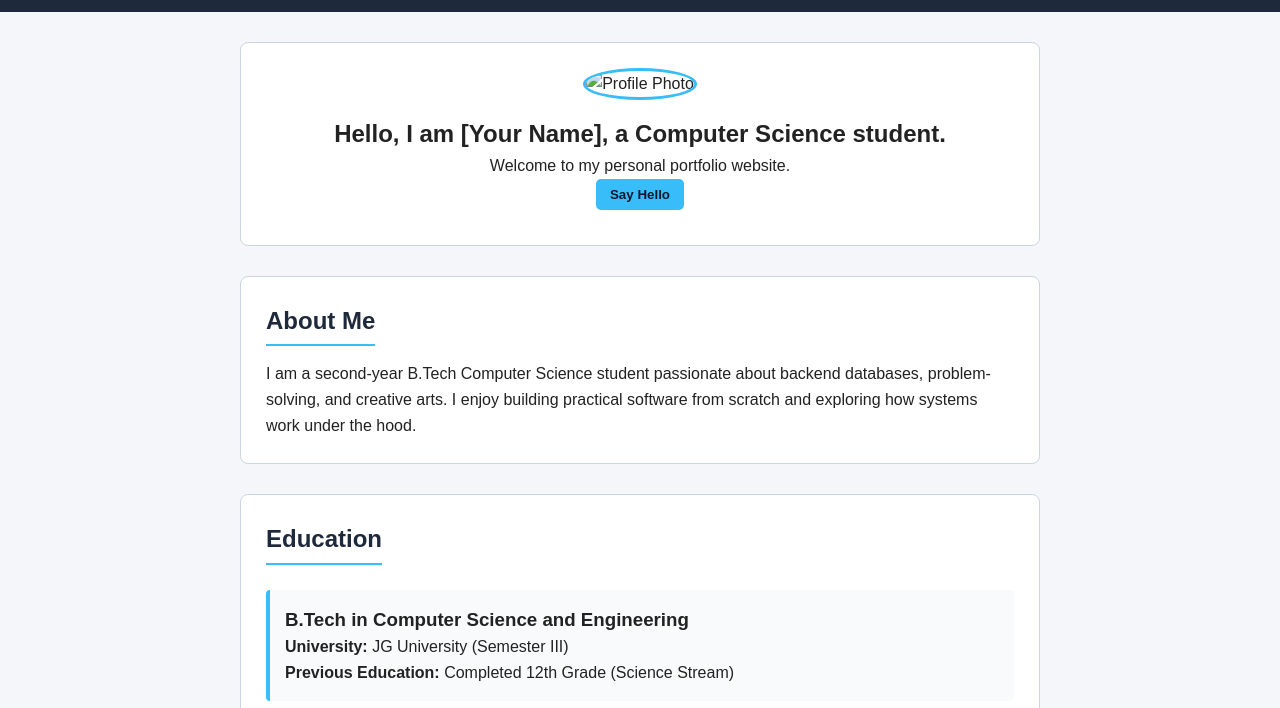
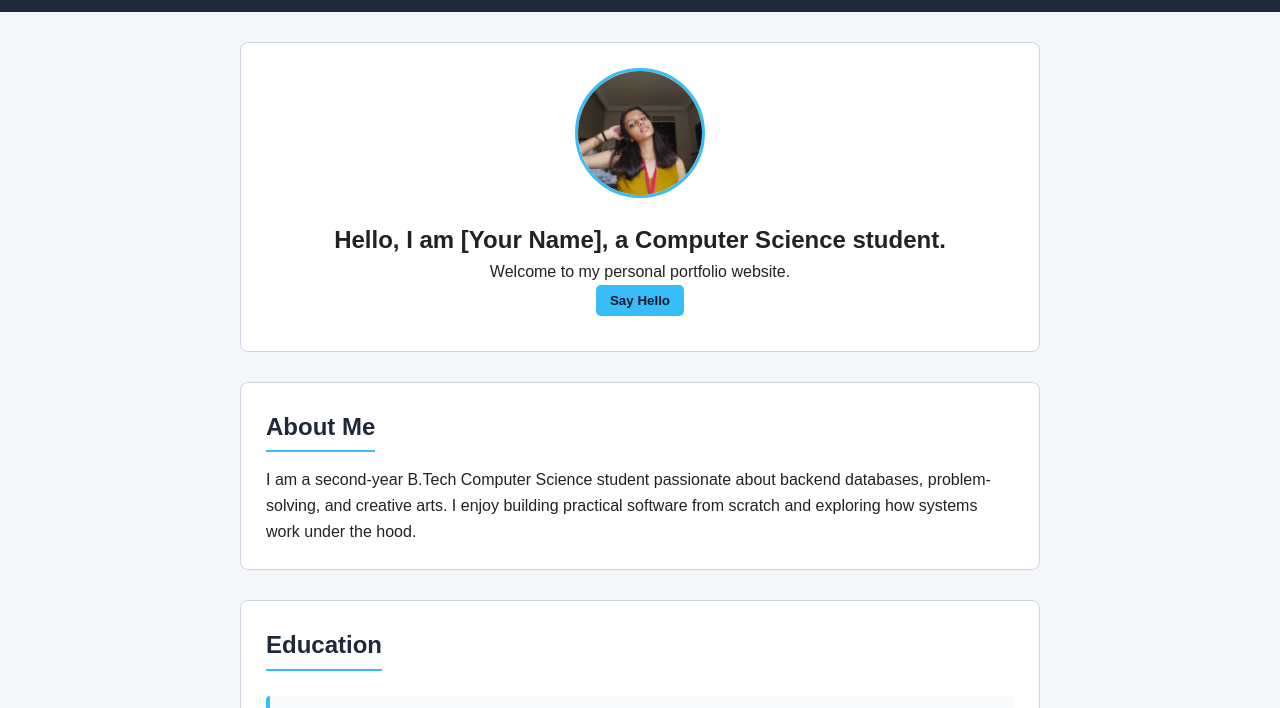
Before and after one commit to PRISHA-create/PERSONAL-PORTFOLIO, a plain HTML site: page index.html in a window 1280 px wide. Shown: the part 56-764 px from the top of the page. Drawn offline with Linux system fonts and the light colour scheme.

Commit message:
Fix HTML structure and update profile image source

```diff
--- a/index.html
+++ b/index.html
@@ -28,7 +28,7 @@
 
     <!-- 1. Home / Introduction Section -->
     <section id="home" class="section hero">
-        <img src="images/profile.jpg" alt="Profile Photo" class="profile-img">
+        <img src="PRISHA img.jpeg" alt="Profile Photo" class="profile-img">
         <h1>Hello, I am [Your Name], a Computer Science student.</h1>
         <p>Welcome to my personal portfolio website.</p>
         <button id="greet-btn">Say Hello</button>
```
